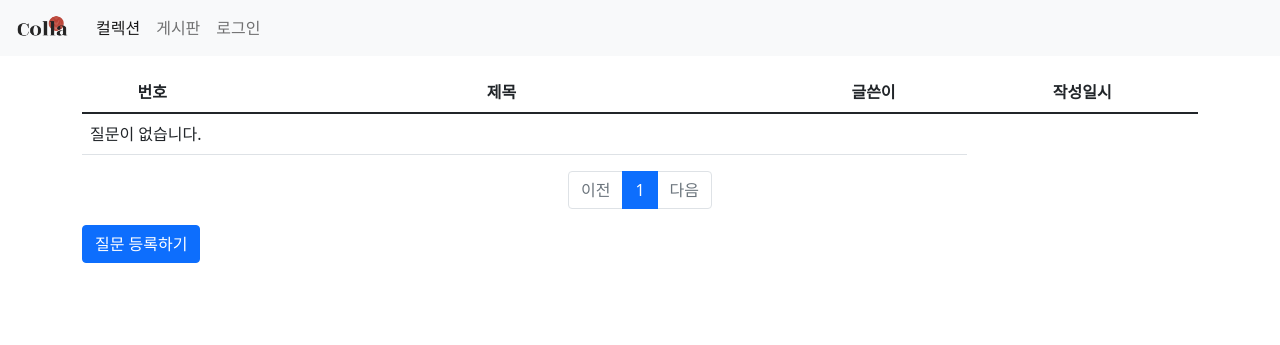
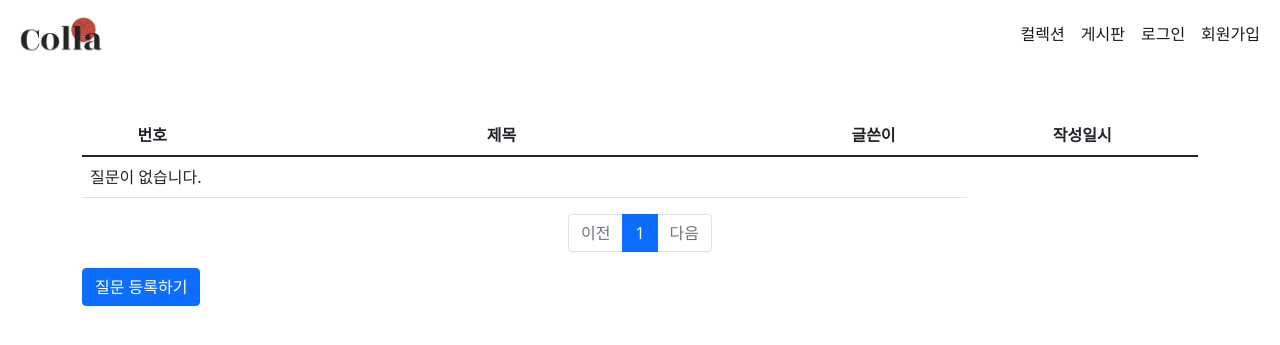
Before and after one commit to Jaekwand/recyKUle, a Django app: page /board/list/ in a window 1280 px wide. Shown: the top 345 px of the page. Run offline with Django 3.2, Linux system fonts and the light colour scheme; data that the repository does not hold is empty.

Commit message:
navbar 이재관꺼로 대체

```diff
--- a/templates/price-navbar.html
+++ b/templates/price-navbar.html
@@ -1,34 +1,53 @@
-<nav class="navbar navbar-expand-lg navbar-light bg-light">
-    <div class="container-fluid">
+{% load static %}
+<nav class="navbar navbar-expand-lg navbar-light mb-5">
+  <div class="container-fluid " >
       <a class="navbar-brand" href="{% url 'price:main' %}">
-            <img src="/static/colla_logo.png" alt="" width="60" height="24"
-                 class="d-inline-block align-text-top">
+          <img src="/static/colla_logo.png" alt="" width="100%" height="40" class="d-inline-block align-text-top">
       </a>
-        <button class="navbar-toggler" type="button" data-bs-toggle="collapse" data-bs-target="#navbarNav"
-                aria-controls="navbarNav" aria-expanded="false" aria-label="Toggle navigation">
+      <button class="navbar-toggler" type="button" data-bs-toggle="collapse" data-bs-target="#navbarNav" aria-controls="navbarNav" aria-expanded="false" aria-label="Toggle navigation">
         <span class="navbar-toggler-icon"></span>
       </button>
-        <div class="collapse navbar-collapse" id="navbarNav">
+      <div class="collapse navbar-collapse flex-row-reverse" id="navbarNav">
         <ul class="navbar-nav">
-
             <li class="nav-item">
-                    <a class="nav-link active" aria-current="page" href="{% url 'collection:main' %}">컬렉션</a>
+                <a class="nav-link active" aria-current="page" href="#">컬렉션</a>
             </li>
             <li class="nav-item">
-                    <a class="nav-link" href="{% url 'board:list' %}">게시판</a>
+                <a class="nav-link active" href="{% url 'board:list' %}">게시판</a>
             </li>
-
-
             {% if user.is_authenticated %}
-                    <li>
-                    <a class="nav-link" href="{% url 'common:logout' %}">{{ user.username }} (로그아웃)</a>
+            <li class="nav-item">
+                <span class="nav-link active" onclick="logout()" style="cursor: pointer;">로그아웃</span>
             </li>
             {% else %}
-                    <li>
-                    <a class="nav-link" href="{% url 'common:login' %}">로그인</a>
+            <li class="nav-item">
+                <a class="nav-link active" href="{% url 'common:login' %}">로그인</a>
+            </li>
+            <li class="nav-item">
+                <a class="nav-link active" href="{% url 'common:signup' %}">회원가입</a>
             </li>
             {% endif %}
         </ul>
     </div>
   </div>
 </nav>
+<script>
+    function logout(){
+        fetch(`{% url 'common:logout' %}`, {
+            method: "POST",
+            headers: {
+                'X-CSRFToken': getCsrfToken(),
+            },
+            redirect: "follow",
+        }).then((response) => {
+            console.log(response.redirected);
+            location.href = response.url;
+        }, (error) => { console.error(error); });
+    }
+
+    function getCsrfToken(){
+    return document.cookie.split(';')
+        .find((item) => item.includes('csrftoken'))
+        .split('=')[1];
+    }
+</script>
```
Lines whose indentation alone changed are shown as unchanged.
